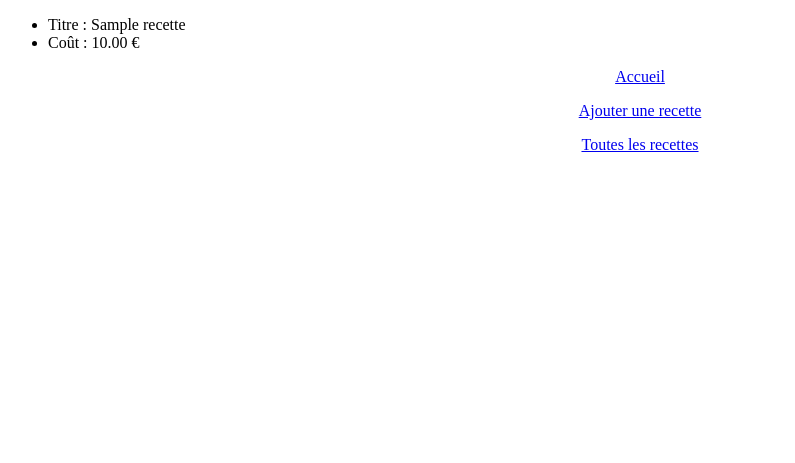
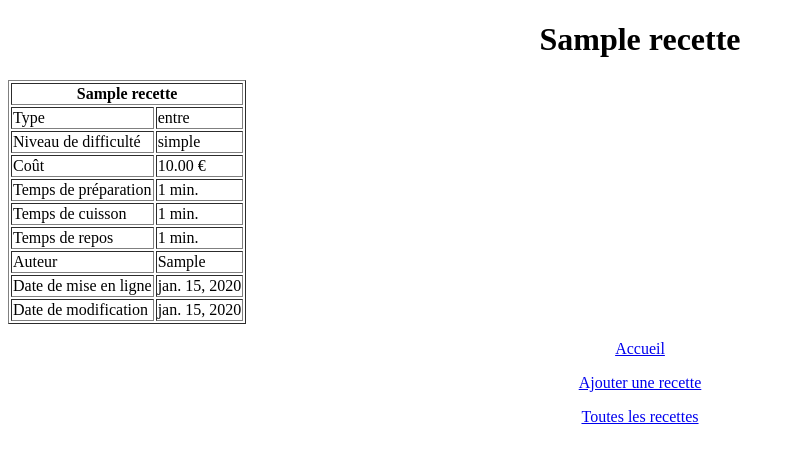
Before and after one commit to ahmedi2l/projet-django-M2I2L, a Django app: page /recettedetail/1/ in a window 1280 px wide. Shown: the top 463 px of the page, without its empty margins (0-795 px from the left). Run offline with Django 3.2, Linux system fonts and the light colour scheme; tables that the repository leaves empty hold one stand-in row (values such as "Sample post"); parts of the project's set-up code (start-up, migrations or seed data) failed here and were passed over.

Commit message:
Affichage du détail des recettes sous forme de tableau

```diff
--- a/projetRecettesDeCuisine/recettesdecuisine/templates/recettesdecuisine/recetteDetail.html
+++ b/projetRecettesDeCuisine/recettesdecuisine/templates/recettesdecuisine/recetteDetail.html
@@ -1,9 +1,48 @@
 {% extends 'base.html' %}
 
 {% block content %}
-    <ul>
-    <li> Titre : {{ recette.title }}</li>
-    <li> Coût : {{ recette.cost }} €</li>
-    </ul>
 
+    <h1> {{ recette.title }}</h1>
+
+    <table border="1">
+        <th colspan="2"> {{ recette.title }} </th>
+        <tr>
+            <td> Type</td>
+            <td>{{ recette.type }}</td>
+        </tr>
+        <tr>
+            <td> Niveau de difficulté</td>
+            <td> {{ recette.difficultyLevel }}</td>
+        </tr>
+        <tr>
+            <td> Coût</td>
+            <td> {{ recette.cost }} €</td>
+        </tr>
+        <tr>
+            <td> Temps de préparation</td>
+            <td> {{ recette.preparationTime }} min.</td>
+        </tr>
+        <tr>
+            <td> Temps de cuisson</td>
+            <td> {{ recette.cookTime }} min.</td>
+        </tr>
+        <tr>
+            <td> Temps de repos</td>
+            <td> {{ recette.restTime }} min.</td>
+        </tr>
+        <tr>
+            <td> Auteur</td>
+            <td> {{ recette.owner }}</td>
+        </tr>
+        <tr>
+            <td> Date de mise en ligne</td>
+            <td> {{ recette.creationDate }}</td>
+        </tr>
+        <tr>
+            <td> Date de modification</td>
+            <td> {{ recette.modificationDate }}</td>
+        </tr>
+
+
+    </table>
 {% endblock %}
```
